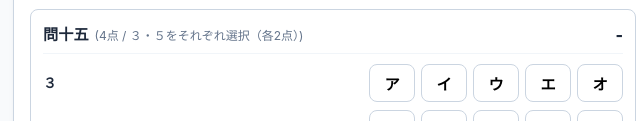
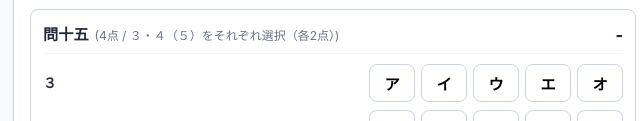
Before and after one commit to nakamu1203/hnd0301, a plain HTML site: page 1113index.html in a window 1280 px wide. Shown: the part 831-952 px from the top of the page, 307-947 px from the left. Drawn offline with Linux system fonts and the light colour scheme.

Commit message:
Update 1113index.html

```diff
--- a/1113index.html
+++ b/1113index.html
@@ -188,10 +188,10 @@
     },
     {
       id: "15", title: "問十五", type: "pair5", section: "req", maxScore: 4,
-      note: "３・５をそれぞれ選択（各2点）",
+      note: "３・４（５）をそれぞれ選択（各2点）",
       subs: [
         { key: "3", label: "３", ans: "ウ", score: 2 },
-        { key: "5", label: "５", ans: "ア", score: 2 }
+        { key: "4", label: "４", ans: "ア", score: 2 }
       ]
     },
     {
```
